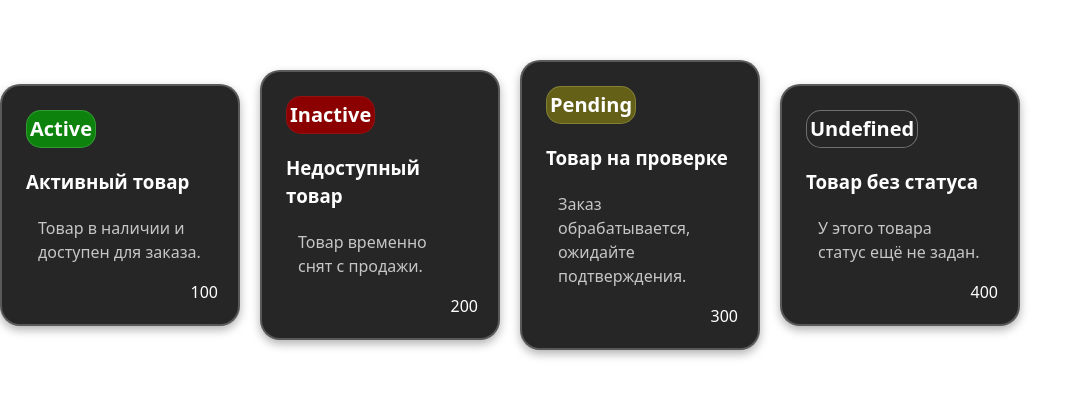
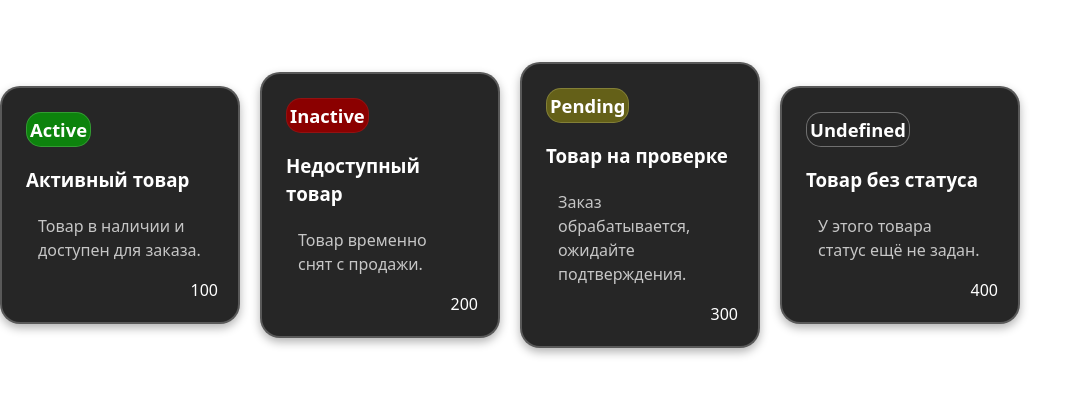
Before and after one commit to Cewerty/React-cards, a React (Vite) app: page / in a window 1280 px wide. Shown: the part 195-592 px from the top of the page, without its empty margins (0-1087 px from the left). Built offline with nearby package versions, Linux system fonts and the light colour scheme.

Commit message:
fix: уменьшил размер шрифта в таблетке статуса

```diff
--- a/src/Card.css
+++ b/src/Card.css
@@ -36,7 +36,7 @@
   padding: 3px;
   color: white;
   text-align: left;
-  font-size: 1.25rem;
+  font-size: 1.15rem;
   font-weight: bold;
   border-radius: 15px;
   border: 1px solid;
```
